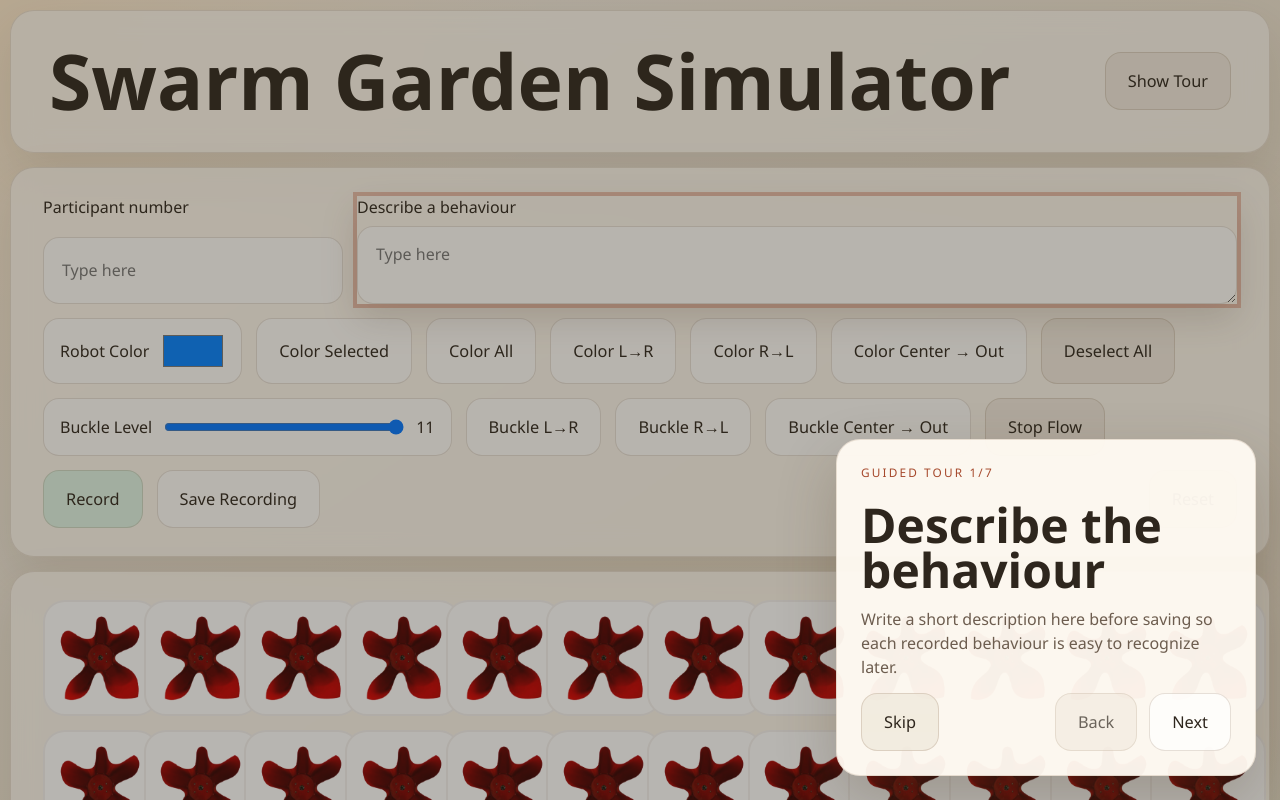
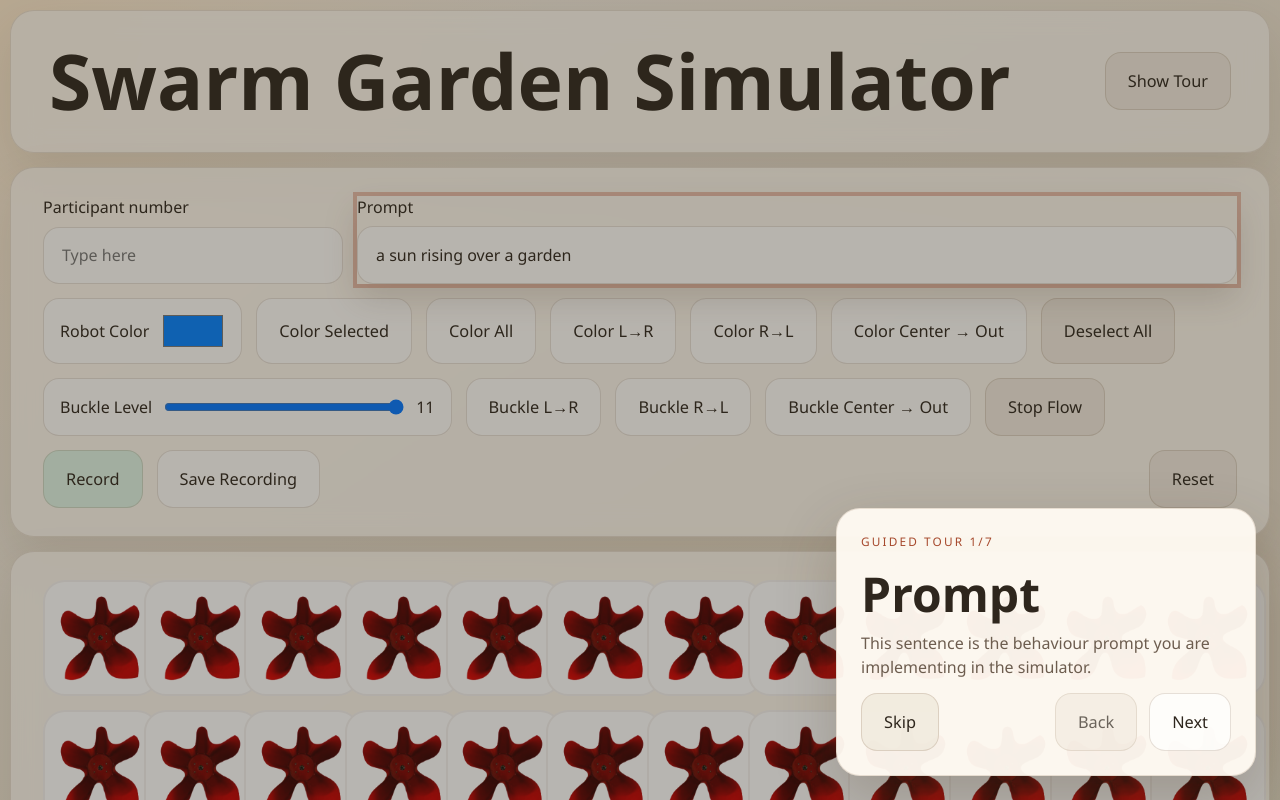
Before and after one commit to MerihanAlhafnawi/SwarmGardenSimulator, a Next.js app: page /application in a window 1280 px wide. Shown: the top 800 px of the page. Built offline with nearby package versions, Linux system fonts and the light colour scheme; no server answers.

Commit message:
Use fixed prompt for simulation study step

```diff
--- a/src/app/globals.css
+++ b/src/app/globals.css
@@ -259,6 +259,21 @@ button:disabled {
 .field textarea {
   padding: 16px 18px;
   font-size: 1rem;
+}
+
+.prompt-panel {
+  align-content: start;
+}
+
+.prompt-text {
+  padding: 16px 18px;
+  border-radius: 16px;
+  border: 1px solid rgba(116, 83, 54, 0.18);
+  background: rgba(255, 255, 255, 0.7);
+  color: var(--text);
+  min-height: 58px;
+  display: flex;
+  align-items: center;
 }
 
 .color-picker,
--- a/src/components/SwarmApplication.tsx
+++ b/src/components/SwarmApplication.tsx
@@ -17,6 +17,7 @@ const HOP_DELAY = 120;
 const START_OFFSET = 1000;
 const BUCKLE_DURATION = 10000;
 const BUCKLE_STEP_DELAY = 100;
+const SIMULATION_PROMPT = "a sun rising over a garden";
 
 type Cell = {
   row: number;
@@ -48,9 +49,9 @@ type TourStep = {
 
 const TOUR_STEPS: TourStep[] = [
   {
-    targetId: "behaviour-field",
-    title: "Describe the behaviour",
-    body: "Write a short description here before saving so each recorded behaviour is easy to recognize later.",
+    targetId: "prompt-panel",
+    title: "Prompt",
+    body: "This sentence is the behaviour prompt you are implementing in the simulator.",
   },
   {
     targetId: "grid",
@@ -154,7 +155,6 @@ export default function SwarmApplication({ forceTour = false }: { forceTour?: bo
   const [recording, setRecording] = useState(false);
   const [recordingStatus, setRecordingStatus] = useState("");
   const [recordData, setRecordData] = useState<RecordingEvent[]>([]);
-  const [recordingNotes, setRecordingNotes] = useState("");
   const [savedRecordings, setSavedRecordings] = useState<SavedRecording[]>([]);
   const [saveState, setSaveState] = useState("Firebase not configured");
   const [deletingRecordingId, setDeletingRecordingId] = useState<string | null>(null);
@@ -472,13 +472,6 @@ export default function SwarmApplication({ forceTour = false }: { forceTour?: bo
       return false;
     }
 
-    const trimmedNotes = recordingNotes.trim();
-    if (!trimmedNotes) {
-      window.alert("Please describe a behaviour before saving.");
-      setSaveState("Add a behaviour description before saving");
-      return false;
-    }
-
     const db = getFirebaseDb();
     if (!db) {
       setSaveState("Firebase env vars missing");
@@ -488,13 +481,13 @@ export default function SwarmApplication({ forceTour = false }: { forceTour?: bo
     try {
       storeParticipantNumber(trimmedParticipantNumber);
       const payload = {
-        title: trimmedNotes,
-        notes: trimmedNotes,
+        title: SIMULATION_PROMPT,
+        notes: SIMULATION_PROMPT,
         events: recordData,
         participantNumber: trimmedParticipantNumber,
         step: "simulation",
         data: {
-          description: trimmedNotes,
+          description: SIMULATION_PROMPT,
           events: recordData,
         },
         createdAt: serverTimestamp(),
@@ -506,7 +499,7 @@ export default function SwarmApplication({ forceTour = false }: { forceTour?: bo
         participantNumber: trimmedParticipantNumber,
         step: "simulation",
         data: {
-          description: trimmedNotes,
+          description: SIMULATION_PROMPT,
           events: recordData,
         },
       });
@@ -514,8 +507,8 @@ export default function SwarmApplication({ forceTour = false }: { forceTour?: bo
       setSavedRecordings((current) => [
         {
           id: docRef.id,
-          title: trimmedNotes,
-          notes: trimmedNotes,
+          title: SIMULATION_PROMPT,
+          notes: SIMULATION_PROMPT,
           createdAtLabel: new Date().toLocaleString(),
           events: recordData,
         },
@@ -684,15 +677,10 @@ export default function SwarmApplication({ forceTour = false }: { forceTour?: bo
               placeholder="Type here"
             />
           </label>
-          <label className={`field field-wide ${getTourClass("behaviour-field")}`} data-tour-id="behaviour-field">
-            <span>Describe a behaviour</span>
-            <textarea
-              value={recordingNotes}
-              onChange={(event) => setRecordingNotes(event.target.value)}
-              placeholder="Type here"
-              rows={2}
-            />
-          </label>
+          <div className={`field field-wide prompt-panel ${getTourClass("prompt-panel")}`} data-tour-id="prompt-panel">
+            <span>Prompt</span>
+            <p className="prompt-text">{SIMULATION_PROMPT}</p>
+          </div>
         </div>
 
         <div className={`toolbar ${getTourClass("color-controls")}`} data-tour-id="color-controls">
```
